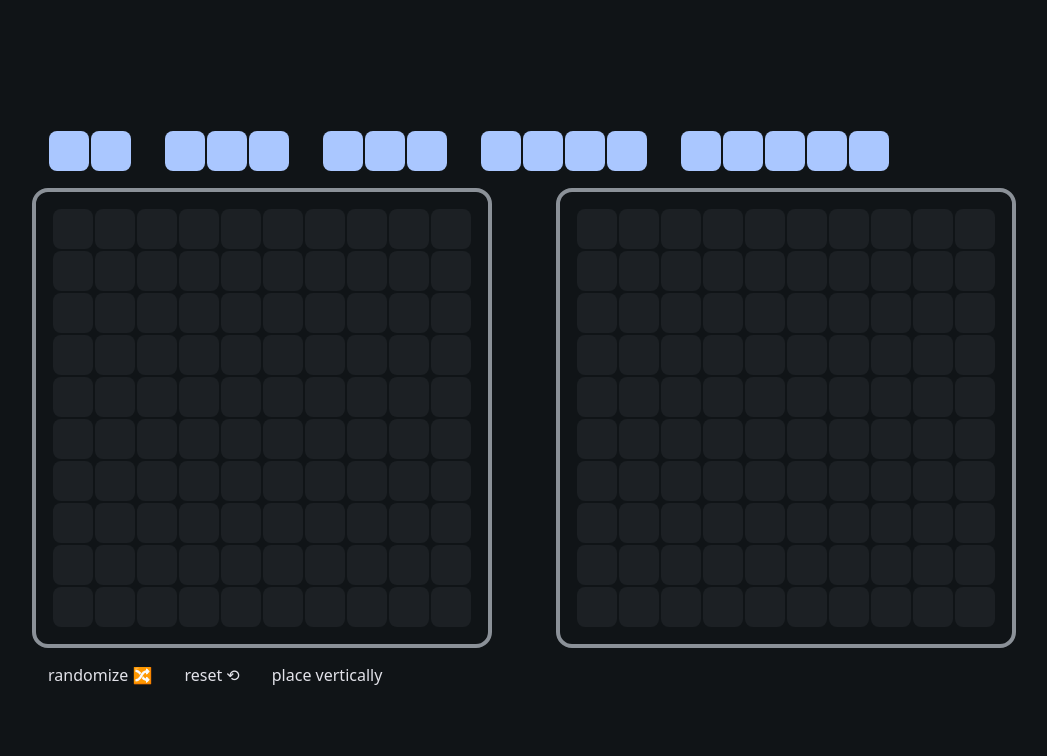
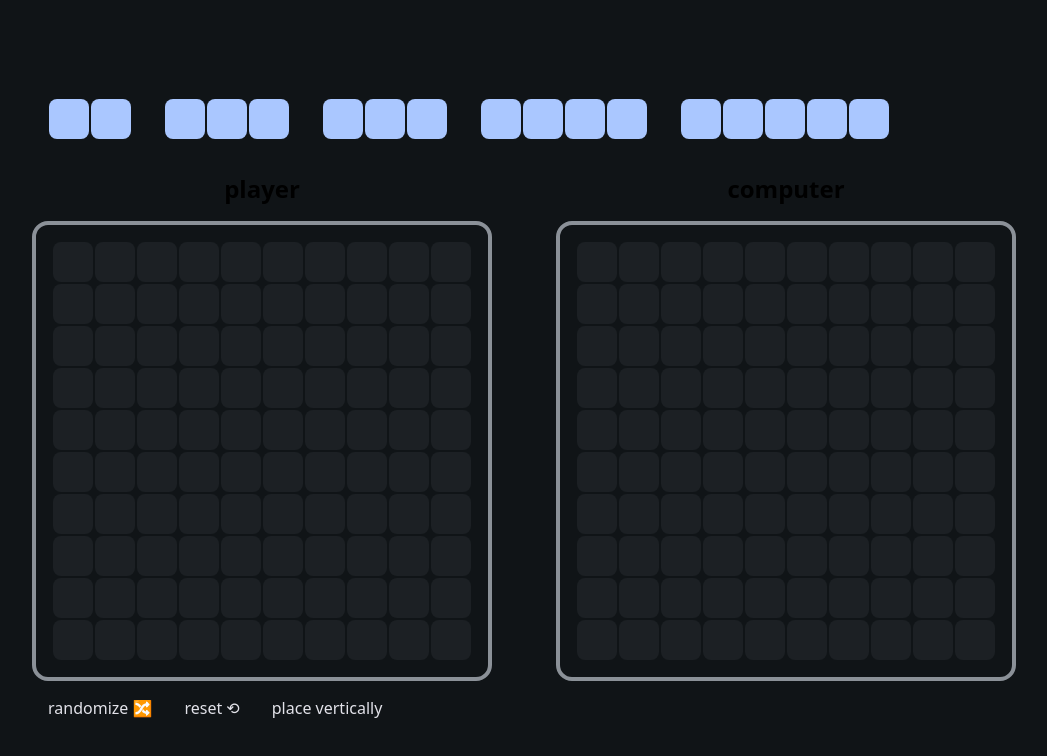
Before and after one commit to sinskiy/odin-battleship, a website built with webpack: page src/index.html in a window 1280 px wide. Shown: the whole page, without its empty margins (116-1163 px from the left). Built offline with nearby package versions, Linux system fonts and the light colour scheme.

Commit message:
feat: add names above boards

```diff
--- a/src/createDOM.js
+++ b/src/createDOM.js
@@ -42,6 +42,24 @@ export default function createGameDOM(
 }
 
 function boardToDOM(newPlayer) {
+  const boardContainer = document.createElement("div");
+
+  const name = document.createElement("div");
+  name.classList.add("name");
+
+  const h2 = document.createElement("h2");
+  h2.textContent =
+    newPlayer.type === "player"
+      ? (localStorage.getItem("name") ?? "player")
+      : "computer";
+  h2.contentEditable = true;
+  h2.addEventListener("input", () =>
+    localStorage.setItem("name", h2.textContent),
+  );
+  name.appendChild(h2);
+
+  boardContainer.appendChild(name);
+
   const DOMBoard = document.createElement("div");
   DOMBoard.classList.add("board", newPlayer.type);
 
@@ -70,8 +88,9 @@ function boardToDOM(newPlayer) {
 
     DOMBoard.appendChild(boardColumn);
   }
+  boardContainer.appendChild(DOMBoard);
 
-  return DOMBoard;
+  return boardContainer;
 }
 
 function createRandomizeButton() {
--- a/src/style.css
+++ b/src/style.css
@@ -141,3 +141,11 @@ button:focus-visible {
 .ship-container {
   display: flex;
 }
+
+.name {
+  display: flex;
+  justify-content: center;
+  align-items: center;
+
+  margin: 1rem 0;
+}
```
